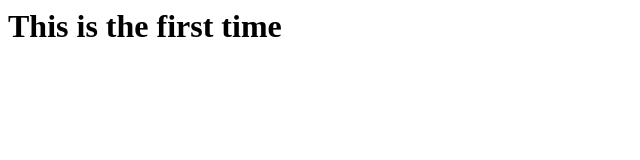
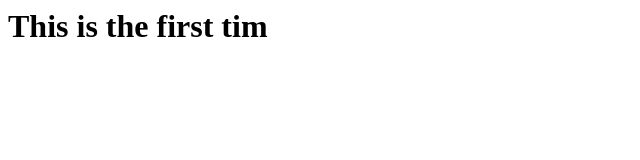
Before and after one commit to Hoang-hehe/git-demo, a plain HTML site: page index.html in a window 1280 px wide. Shown: the full height of the page, 0-640 px from the left. Drawn offline with Linux system fonts and the light colour scheme.

```diff
--- a/index.html
+++ b/index.html
@@ -1 +1 @@
-<h1>This is the first time</h1>
+<h1>This is the first tim</h1>
```
